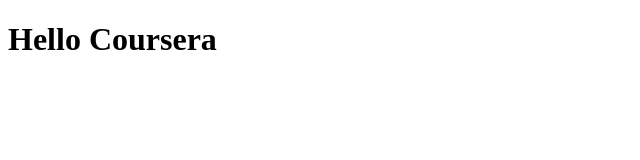
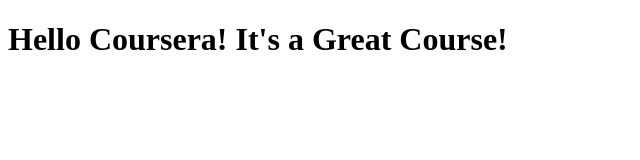
Before and after one commit to Pandi05/coursera-test, a plain HTML site: page site/index.html in a window 1280 px wide. Shown: the whole page, without its empty margins (0-640 px from the left). Drawn offline with Linux system fonts and the light colour scheme.

Commit message:
Small Addition to our home page

```diff
--- a/site/index.html
+++ b/site/index.html
@@ -4,6 +4,6 @@
 	<title>Hello Coursera!</title>
 </head>
 <body>
-<h1>Hello Coursera
+<h1>Hello Coursera! It's a Great Course!</h1>
 </body>
 </html>
```
